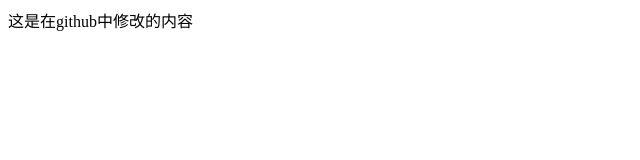
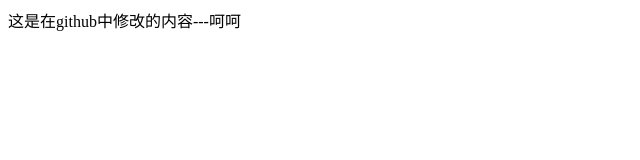
Before and after one commit to qiqibest/h12_demo, a plain HTML site: page index.html in a window 1280 px wide. Shown: the full height of the page, 0-640 px from the left. Drawn offline with Linux system fonts and the light colour scheme.

Commit message:
Update index.html

```diff
--- a/index.html
+++ b/index.html
@@ -7,6 +7,6 @@
   <title>Document</title>
 </head>
 <body>
-  这是在github中修改的内容
+  这是在github中修改的内容---呵呵
 </body>
 </html>
```
